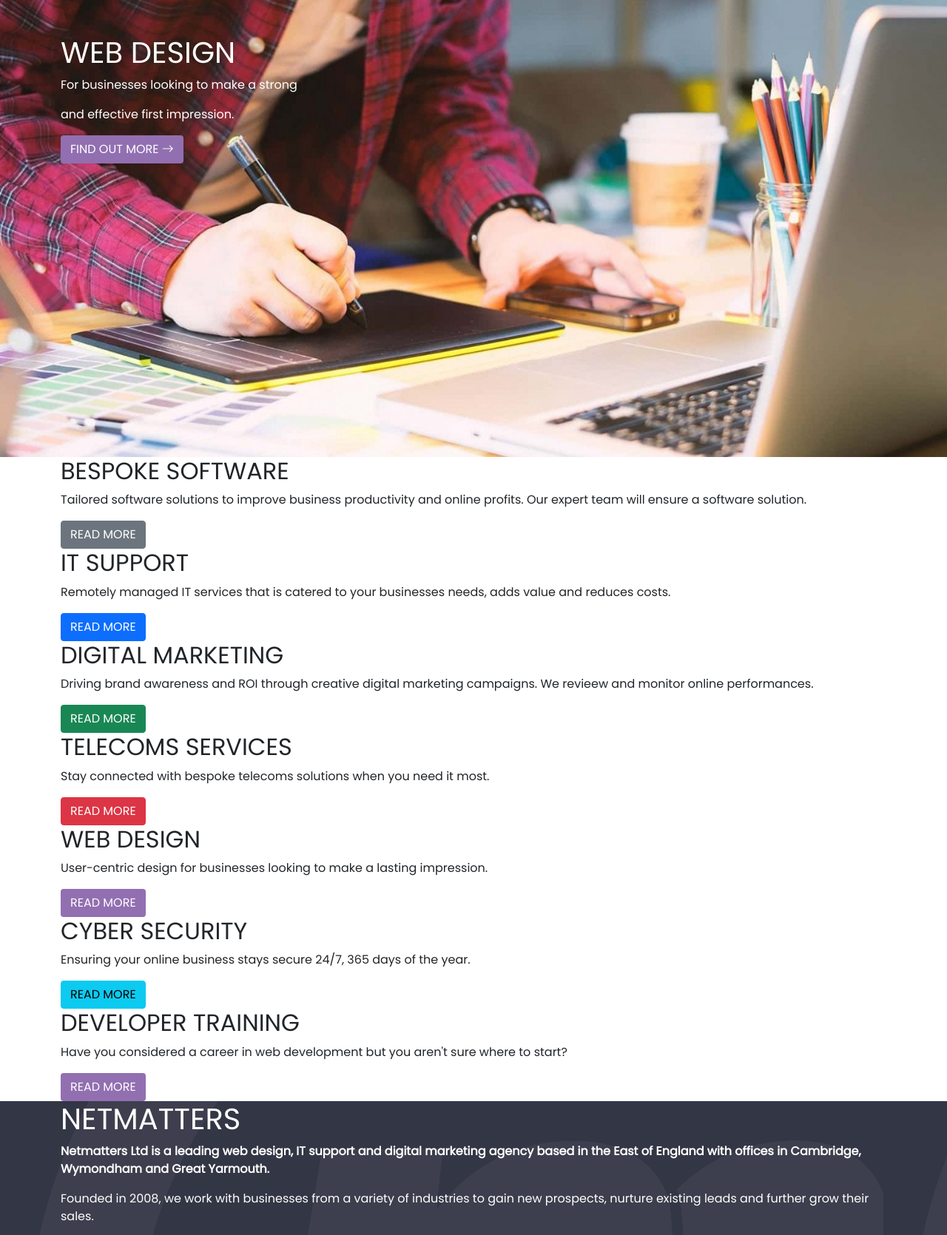
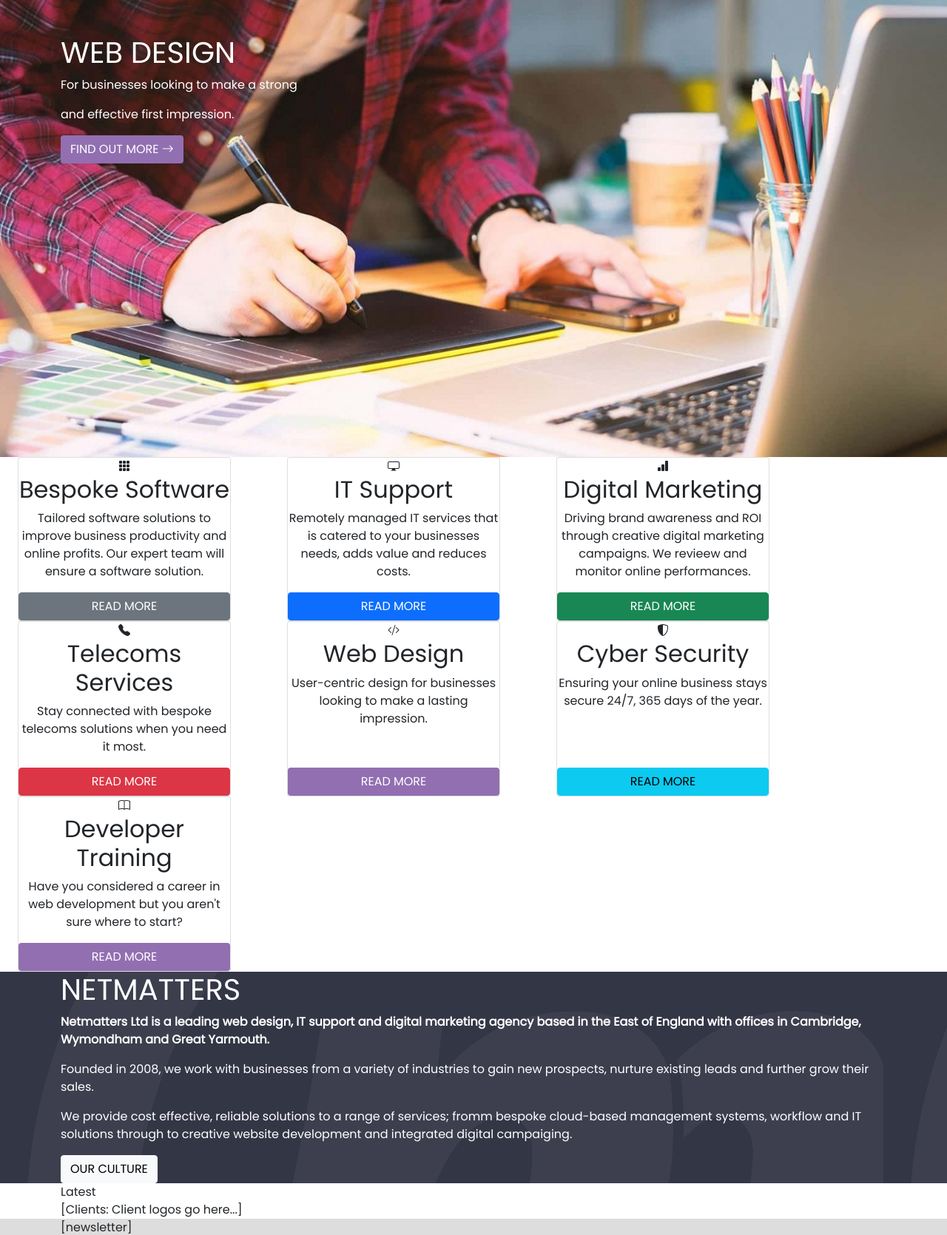
Before and after one commit to BrendanBoy/netmatters, a PHP site: page / in a window 1280 px wide. Shown: the part 182-1852 px from the top of the page at 74% size. Run offline with PHP 8.4, Linux system fonts and the light colour scheme.

Commit message:
I have started to set up the service section using the flexbix grid.

```diff
--- a/css/style.css
+++ b/css/style.css
@@ -3,7 +3,6 @@ body {
 }
 
 h1,
-h2,
 h4,
 #main-nav,
 .btn {
--- a/index.html
+++ b/index.html
@@ -157,41 +157,62 @@
             </div>
         </section>
         <div id="service-cards">
-            <section class="container">
-                <div class="service">
-                    <h2>Bespoke Software</h2>
-                    <p>Tailored software solutions to improve business productivity and online profits. Our expert team will ensure a software solution.</p>
-                    <a class="btn btn-secondary" href="#">Read More</a>
+            <section class="container row">
+                <div class="col">
+                    <div class="card h-100 text-center" style="width: 18rem">
+                        <i class="bi bi-grid-3x3-gap-fill"></i>
+                        <h2 class="card-title">Bespoke Software</h2>
+                        <p class="card-text">Tailored software solutions to improve business productivity and online profits. Our expert team will ensure a software solution.</p>
+                        <a class="card-link btn btn-secondary mt-auto" href="#">Read More</a>
+                    </div>
                 </div>
-                <div class="service">
-                    <h2>IT Support</h2>
-                    <p>Remotely managed IT services that is catered to your businesses needs, adds value and reduces costs.</p>
-                    <a class="btn btn-primary" href="#">Read More</a>
+                <div class="col">
+                    <div class="card h-100 text-center" style="width: 18rem">
+                        <i class="bi bi-display"></i>
+                        <h2 class="card-title">IT Support</h2>
+                        <p class="card-text">Remotely managed IT services that is catered to your businesses needs, adds value and reduces costs.</p>
+                        <a class="card-link btn btn-primary mt-auto" href="#">Read More</a>
+                    </div>
                 </div>
-                <div class="service">
-                    <h2>Digital Marketing</h2>
-                    <p>Driving brand awareness and ROI through creative digital marketing campaigns. We revieew and monitor online performances.</p>
-                    <a class="btn btn-success" href="#">Read More</a>
+                <div class="col">
+                    <div class="card h-100 text-center" style="width: 18rem">
+                        <i class="bi bi-bar-chart-fill"></i>
+                        <h2 class="card-title">Digital Marketing    </h2>
+                        <p class="card-text">Driving brand awareness and ROI through creative digital marketing campaigns. We revieew and monitor online performances.</p>
+                        <a class="card-link btn btn-success mt-auto" href="#">Read More</a>
+                    </div>
                 </div>
-                <div class="service">
-                    <h2>Telecoms Services</h2>
-                    <p>Stay connected with bespoke telecoms solutions when you need it most.</p>
-                    <a class="btn btn-danger" href="#">Read More</a>
+                <div class="col">
+                    <div class="card h-100 text-center" style="width: 18rem">
+                        <i class="bi bi-telephone-fill"></i>
+                        <h2 class="card-title">Telecoms Services</h2>
+                        <p class="card-text">Stay connected with bespoke telecoms solutions when you need it most.</p>
+                        <a class="card-link btn btn-danger mt-auto" href="#">Read More</a>
+                    </div>
                 </div>
-                <div class="service">
-                    <h2>Web Design</h2>
-                    <p>User-centric design for businesses looking to make a lasting impression.</p>
-                    <a class="btn btn-purple" href="#">Read More</a>
+                <div class="col">
+                    <div class="card h-100 text-center" style="width: 18rem">
+                        <i class="bi bi-code-slash"></i>
+                        <h2 class="card-title">Web Design</h2>
+                        <p class="card-text">User-centric design for businesses looking to make a lasting impression.</p>
+                        <a class="card-link btn btn-purple mt-auto" href="#">Read More</a>
+                    </div>
                 </div>
-                <div class="service">
-                    <h2>Cyber Security</h2>
-                    <p>Ensuring your online business stays secure 24/7, 365 days of the year.</p>
-                    <a class="btn btn-info" href="#">Read More</a>
+                <div class="col">
+                    <div class="card h-100 text-center" style="width: 18rem">
+                        <i class="bi bi-shield-shaded"></i>
+                        <h2 class="card-title">Cyber Security</h2>
+                        <p class="card-text">Ensuring your online business stays secure 24/7, 365 days of the year.</p>
+                        <a class="card-link btn btn-info mt-auto" href="#">Read More</a>
+                    </div>
                 </div>
-                <div class="service">
-                    <h2>Developer Training</h2>
-                    <p>Have you considered a career in web development but you aren't sure where to start?</p>
-                    <a class="btn btn-purple" href="#">Read More</a>
+                <div class="col">
+                    <div class="card h-100 text-center" style="width: 18rem">
+                        <i class="bi bi-book"></i>
+                        <h2 class="card-title">Developer Training</h2>
+                        <p class="card-text">Have you considered a career in web development but you aren't sure where to start?</p>
+                        <a class="card-link btn btn-purple mt-auto" href="#">Read More</a>
+                    </div>
                 </div>
             </section>
         </div>
```
Also changed, not shown: img/icons/171-lab.svg (deleted), img/news/happy-30th-birthday-dznk.jpg (renamed from img/news/asset 9.jpeg), img/news/mark-reilly-Q6d8.jpg (renamed from img/news/asset 8.jpeg), img/news/netmatters-ltd-VXAv.png (renamed from img/netmatters-ltd-VXAv.png), img/news/september-2021-notables-qhiw.jpg (added), img/news/telemarketing-sales-executive-HapA.jpg (renamed from img/news/asset 7.jpeg).
